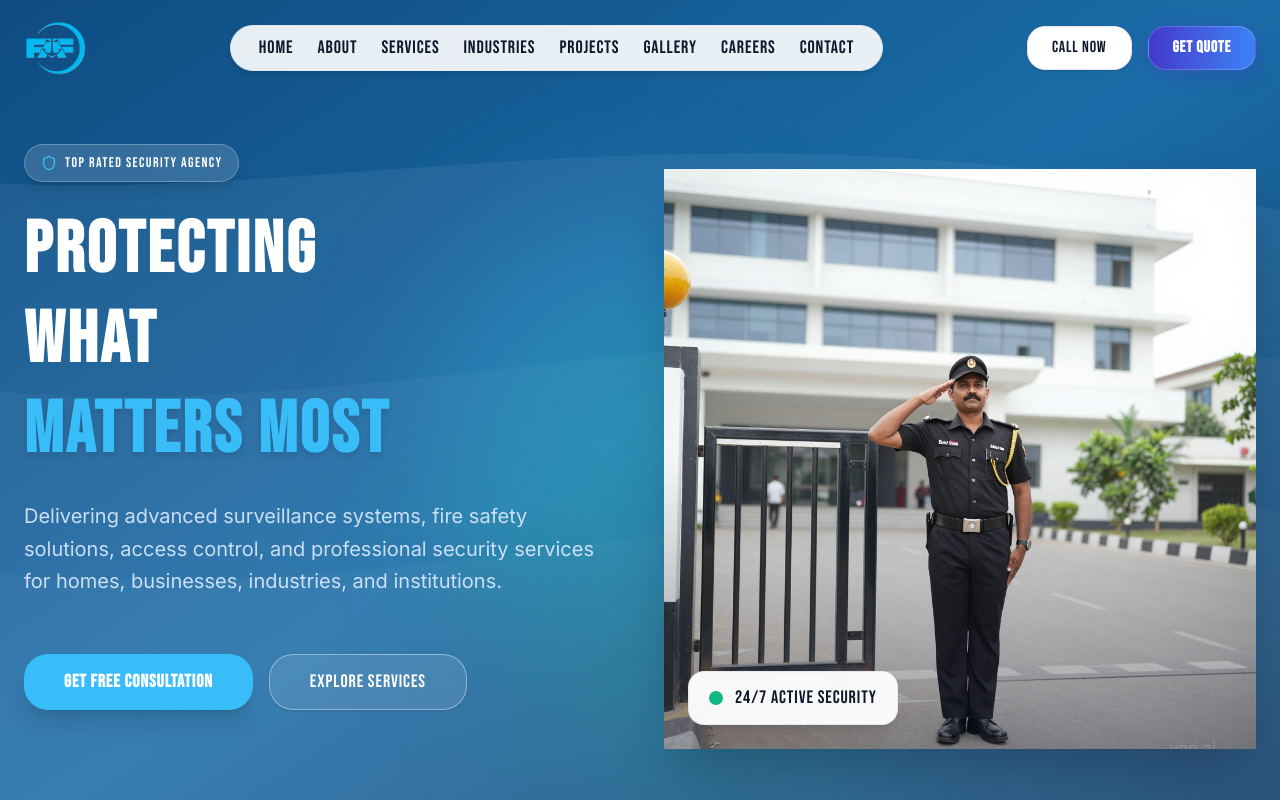
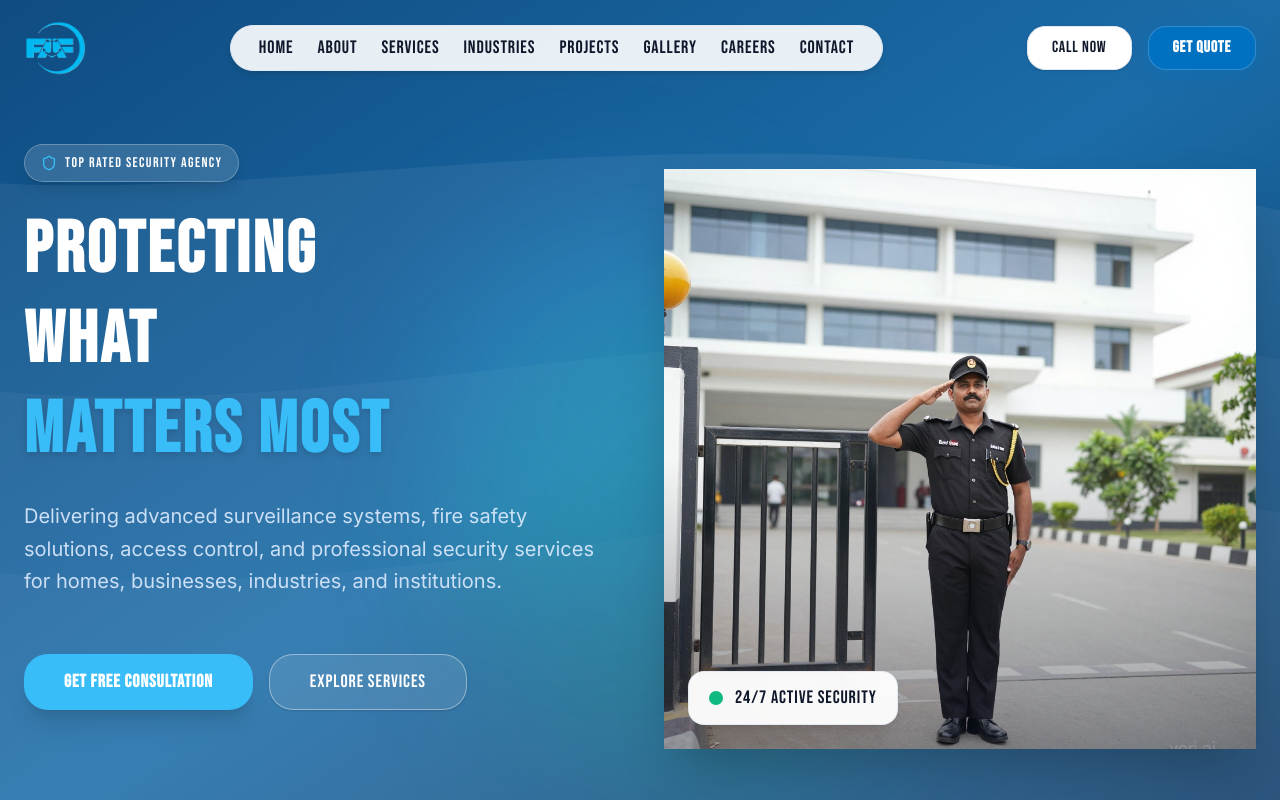
Before and after one commit to deepa11042004/faf2, a Next.js app: page / in a window 1280 px wide. Shown: the top 800 px of the page. Built offline with nearby package versions, Linux system fonts and the light colour scheme.

Commit message:
feat: add reusable Button component and implement site footer layout

```diff
--- a/src/components/layout/Footer.tsx
+++ b/src/components/layout/Footer.tsx
@@ -77,7 +77,7 @@ export function Footer() {
               />
               <button
                 type="button"
-                className="bg-[#4338CA] hover:bg-[#3730A3] text-white font-semibold rounded-xl py-3 transition-colors text-sm w-full shadow-md"
+                className="bg-[#0070c0] hover:bg-[#005ba3] text-white font-semibold rounded-xl py-3 transition-colors text-sm w-full shadow-md font-bebas uppercase tracking-wider text-base"
               >
                 Subscribe
               </button>
--- a/src/components/ui/button.tsx
+++ b/src/components/ui/button.tsx
@@ -9,14 +9,14 @@ const buttonVariants = cva(
   {
     variants: {
       variant: {
-        default: "bg-[#4338CA] text-white font-bold shadow-[0_4px_15px_rgba(67,56,202,0.3)] hover:shadow-[0_6px_25px_rgba(67,56,202,0.6)] hover:bg-[#3730A3]",
+        default: "bg-[#0070c0] text-white font-bold shadow-[0_4px_15px_rgba(0,112,192,0.3)] hover:shadow-[0_6px_25px_rgba(0,112,192,0.6)] hover:bg-[#005ba3]",
         destructive: "bg-destructive text-destructive-foreground hover:bg-destructive/90 shadow",
-        outline: "border border-slate-200 bg-white text-[#0F172A] hover:bg-indigo-50/50 hover:border-indigo-300 shadow-sm",
+        outline: "border border-slate-200 bg-white text-[#0F172A] hover:bg-sky-50/50 hover:border-sky-300 shadow-sm",
         secondary: "bg-secondary text-secondary-foreground hover:bg-secondary/80 shadow",
         ghost: "hover:bg-accent hover:text-accent-foreground",
-        link: "text-[#4338CA] underline-offset-4 hover:underline",
-        premium: "bg-gradient-to-r from-[#4338CA] to-[#3B82F6] text-white font-bold shadow-[0_4px_20px_rgba(67,56,202,0.4)] hover:shadow-[0_8px_30px_rgba(67,56,202,0.7)] border border-white/20",
-        gold: "bg-gradient-to-r from-[#4338CA] to-[#3B82F6] text-white font-bold shadow-[0_4px_20px_rgba(67,56,202,0.4)] hover:shadow-[0_8px_30px_rgba(67,56,202,0.7)]",
+        link: "text-[#0070c0] underline-offset-4 hover:underline",
+        premium: "bg-[#0070c0] text-white font-bold shadow-[0_4px_20px_rgba(0,112,192,0.4)] hover:shadow-[0_8px_30px_rgba(0,112,192,0.7)] hover:bg-[#005ba3] border border-white/20",
+        gold: "bg-[#0070c0] text-white font-bold shadow-[0_4px_20px_rgba(0,112,192,0.4)] hover:shadow-[0_8px_30px_rgba(0,112,192,0.7)] hover:bg-[#005ba3]",
       },
       size: {
         default: "h-11 px-6 py-2 rounded-[18px]",
```
